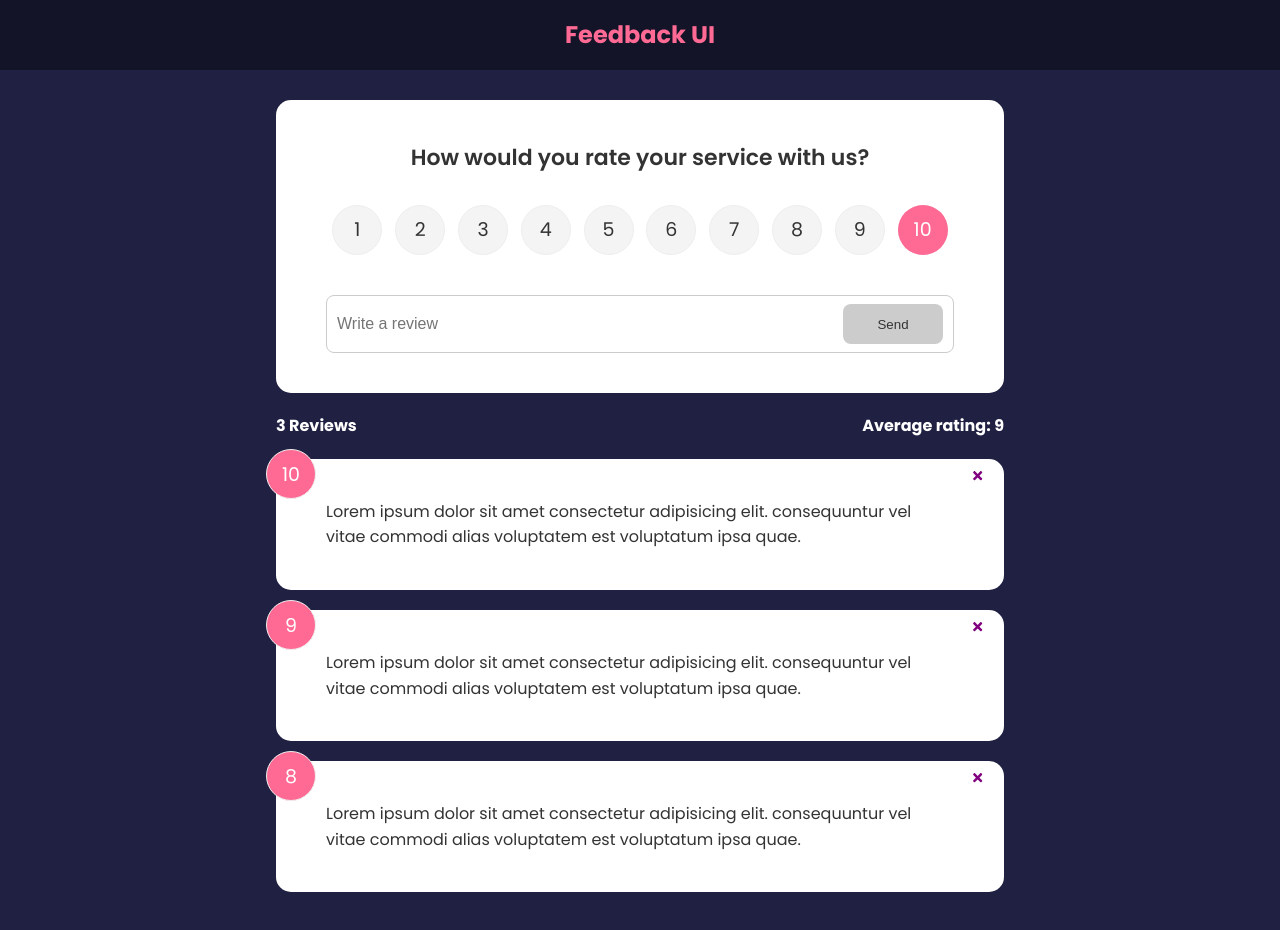
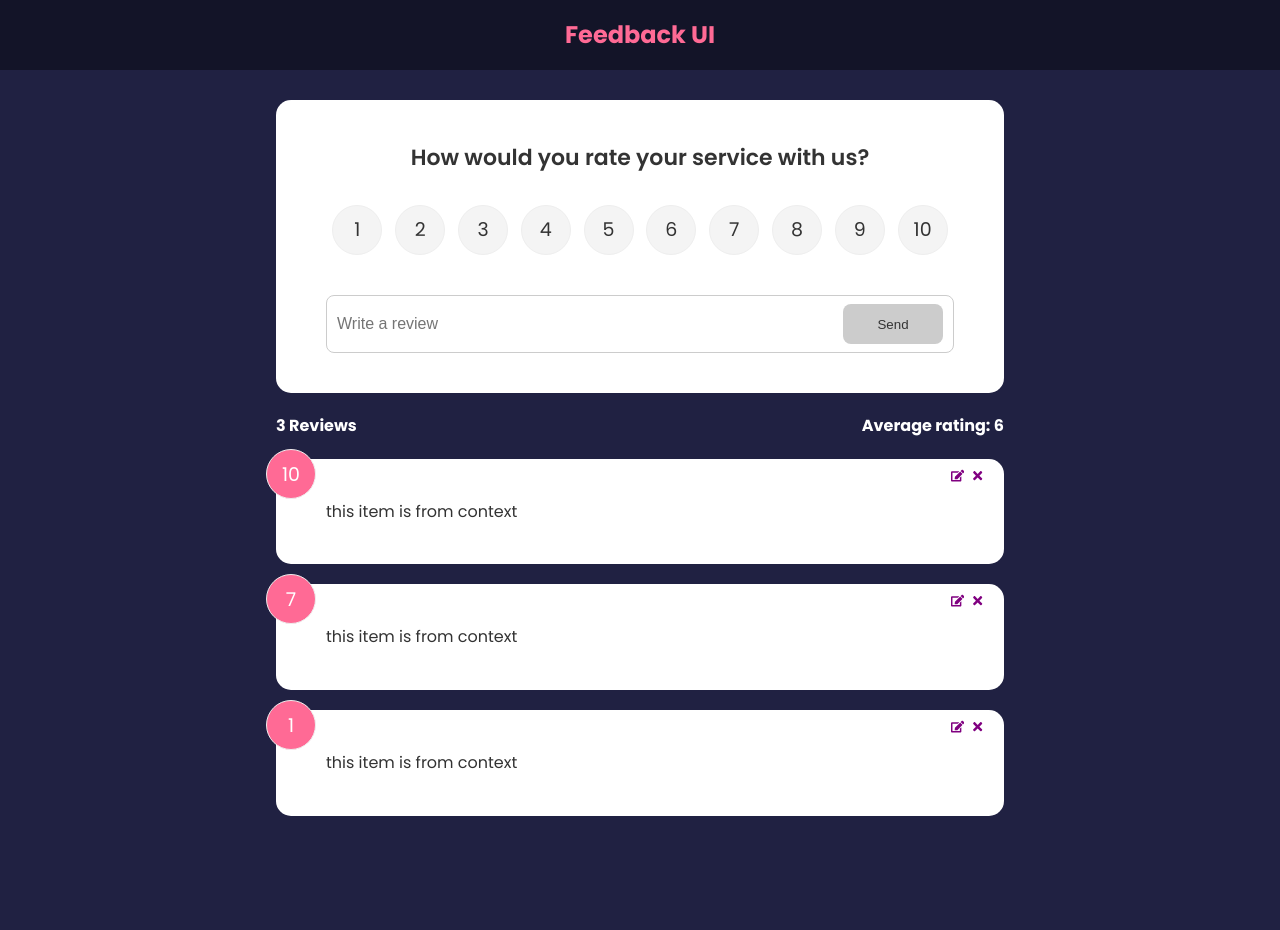
Before and after one commit to iandrei250/reactfeedback, a React (Create React App) app in the folder feedback-app/: page / in a window 1280 px wide. Shown: the top 930 px of the page. After the commit the page ends 861 px from the top, so only its background shows below. Built offline with nearby package versions, Linux system fonts and the light colour scheme; some icons are missing.

Commit message:
context and edit item

```diff
--- a/feedback-app/src/App.js
+++ b/feedback-app/src/App.js
@@ -1,27 +1,16 @@
-import { useState } from "react";
 import Header from "./components/Header";
 import FeedbackList from "./components/FeedbackList";
-import FeedbackData from "./data/FeedbackData";
+
 import FeedbackStats from "./components/FeedbackStats";
 import FeedbackForm from "./components/FeedbackForm";
-import { v4 as uuidv4 } from "uuid";
 import AboutPage from "./pages/AboutPage";
 import { BrowserRouter as Router, Route, Routes } from "react-router-dom";
 import AboutIconLink from "./components/AboutIconLink";
+import { FeedbackProvider } from "./context/FeedbackContext";
+
 function App() {
-  const [feedback, setFeedback] = useState(FeedbackData);
-  const deleteFeedback = (id) => {
-    if (window.confirm("Are you sure you want to delete ?")) {
-      setFeedback(feedback.filter((item) => item.id !== id));
-    }
-  };
-
-  const addFeedback = (newFeedback) => {
-    newFeedback.id = uuidv4();
-    setFeedback([newFeedback, ...feedback]);
-  };
-
   return (
+    <FeedbackProvider>
       <Router>
         <Header />
         <div className="container">
@@ -31,12 +20,9 @@
               path="/"
               element={
                 <>
-                <FeedbackForm handleAdd={addFeedback} />
-                <FeedbackStats feedback={feedback} />
-                <FeedbackList
-                  feedback={feedback}
-                  handleDelete={deleteFeedback}
-                />
+                  <FeedbackForm />
+                  <FeedbackStats />
+                  <FeedbackList />
                 </>
               }
             ></Route>
@@ -46,6 +32,7 @@
           <AboutIconLink />
         </div>
       </Router>
+    </FeedbackProvider>
   );
 }
 
--- a/feedback-app/src/components/FeedbackForm.jsx
+++ b/feedback-app/src/components/FeedbackForm.jsx
@@ -1,12 +1,25 @@
 import Card from "./shared/Card";
-import { useState } from "react";
+import { useState, useContext, useEffect } from "react";
 import Button from "./shared/Button";
 import RatingSelect from "./RatingSelect";
-function FeedbackForm({ handleAdd }) {
+import FeedbackContext from "../context/FeedbackContext";
+
+function FeedbackForm() {
   const [text, setText] = useState("");
   const [rating, setRating] = useState(10);
   const [btnDisabled, setBtnDisabled] = useState(true);
   const [message, setMessage] = useState("");
+
+  const { addFeedback, feedbackEdit, updateFeedback } =
+    useContext(FeedbackContext);
+
+  useEffect(() => {
+    if (feedbackEdit.edit === true) {
+      setBtnDisabled(false);
+      setText(feedbackEdit.item.text);
+      setRating(feedbackEdit.item.rating);
+    }
+  }, [feedbackEdit]);
 
   const handleTextChange = (e) => {
     if (text === "") {
@@ -31,7 +44,12 @@
         rating,
       };
 
-      handleAdd(newFeedback);
+      if (feedbackEdit.edit === true) {
+        updateFeedback(feedbackEdit.item.id, newFeedback);
+      } else {
+        addFeedback(newFeedback);
+      }
+
       setText("");
     }
   };
--- a/feedback-app/src/components/FeedbackItem.jsx
+++ b/feedback-app/src/components/FeedbackItem.jsx
@@ -1,12 +1,18 @@
 import Card from "./shared/Card";
 import PropTypes from "prop-types";
-import { FaTimes } from "react-icons/fa";
-function FeedbackItem({ item, handleDelete }) {
+import { FaTimes, FaEdit } from "react-icons/fa";
+import { useContext } from "react";
+import FeedbackContext from "../context/FeedbackContext";
+function FeedbackItem({ item }) {
+  const { deleteFeedback, editFeedback } = useContext(FeedbackContext);
   return (
     <Card>
       <div className="num-display">{item.rating}</div>
-      <button onClick={(id) => handleDelete(item.id)} className="close">
+      <button onClick={(id) => deleteFeedback(item.id)} className="close">
         <FaTimes color="purple" />
+      </button>
+      <button className="edit" onClick={() => editFeedback(item)}>
+        <FaEdit color="purple" />
       </button>
       <div className="text-display">{item.text}</div>
     </Card>
--- a/feedback-app/src/components/FeedbackList.jsx
+++ b/feedback-app/src/components/FeedbackList.jsx
@@ -1,49 +1,21 @@
 import FeedbackItem from "./FeedbackItem";
-import PropTypes from "prop-types";
-import { motion, AnimatePresence } from "framer-motion";
-function FeedbackList({ feedback, handleDelete }) {
+import { useContext } from "react";
+import FeedbackContext from "../context/FeedbackContext";
+
+function FeedbackList() {
+  const { feedback } = useContext(FeedbackContext);
+
   if (!feedback || feedback.length === 0) {
     return <p>No feedback yet</p>;
   }
 
-  // return (
-  //   <div className="feedback-list">
-  //     <AnimatePresence>
-  //       {feedback.map((item) => (
-  //         <motion.div
-  //           key={item.id}
-  //           initial={{ opacity: 0 }}
-  //           animate={{ opacity: 1 }}
-  //           exit={{ opacity: 0 }}
-  //         >
-  //           <FeedbackItem
-  //             key={item.id}
-  //             item={item}
-  //             handleDelete={handleDelete}
-  //           />
-  //         </motion.div>
-  //       ))}
-  //     </AnimatePresence>
-  //   </div>
-  // );
-
   return (
     <div className="feedback-list">
       {feedback.map((item) => (
-        <FeedbackItem key={item.id} item={item} handleDelete={handleDelete} />
+        <FeedbackItem key={item.id} item={item} />
       ))}
     </div>
   );
 }
 
-FeedbackList.propTypes = {
-  feedback: PropTypes.arrayOf(
-    PropTypes.shape({
-      id: PropTypes.number.isRequired,
-      text: PropTypes.string.isRequired,
-      rating: PropTypes.number.isRequired,
-    })
-  ),
-};
-
 export default FeedbackList;
--- a/feedback-app/src/components/FeedbackStats.jsx
+++ b/feedback-app/src/components/FeedbackStats.jsx
@@ -1,6 +1,10 @@
 import React from "react";
 import PropTypes from "prop-types";
-function FeedbackStats({ feedback }) {
+import { useContext } from "react";
+import FeedbackContext from "../context/FeedbackContext";
+function FeedbackStats() {
+  const { feedback } = useContext(FeedbackContext);
+
   let average =
     feedback.reduce((acc, current) => {
       return acc + current.rating;
@@ -16,8 +20,4 @@
   );
 }
 
-FeedbackStats.propTypes = {
-  feedback: PropTypes.array.isRequired,
-};
-
 export default FeedbackStats;
--- a/feedback-app/src/components/RatingSelect.jsx
+++ b/feedback-app/src/components/RatingSelect.jsx
@@ -1,11 +1,18 @@
-import { useState } from "react";
+import { useState, useContext, useEffect } from "react";
+import FeedbackContext from "../context/FeedbackContext";
 function RatingSelect({ select }) {
   const [selected, setSelected] = useState(10);
+
+  const { feedbackEdit } = useContext(FeedbackContext);
 
   const handleChange = (e) => {
     setSelected(+e.currentTarget.value);
     select(+e.currentTarget.value);
   };
+
+  useEffect(() => {
+    setSelected(feedbackEdit.item.rating);
+  }, [feedbackEdit]);
 
   return (
     <ul className="rating">
--- /dev/null
+++ b/feedback-app/src/context/FeedbackContext.js
@@ -0,0 +1,75 @@
+import { createContext, useState } from "react";
+import { v4 as uuidv4 } from "uuid";
+
+const FeedbackContext = createContext();
+
+export const FeedbackProvider = ({ children }) => {
+  const [feedback, setFeedback] = useState([
+    {
+      id: 1,
+      text: "this item is from context",
+      rating: 10,
+    },
+    {
+      id: 2,
+      text: "this item is from context",
+      rating: 7,
+    },
+    {
+      id: 3,
+      text: "this item is from context",
+      rating: 1,
+    },
+  ]);
+
+  const [feedbackEdit, setFeedbackEdit] = useState({
+    item: {},
+    edit: false,
+  });
+
+  // Update feedback item
+
+  const updateFeedback = (id, updItem) => {
+    setFeedback(
+      feedback.map((item) => (item.id === id ? { ...item, ...updItem } : item))
+    );
+  };
+
+  // Set item for edit feedback
+  const editFeedback = (item) => {
+    setFeedbackEdit({
+      item,
+      edit: true,
+    });
+  };
+
+  // Delete feedback
+  const deleteFeedback = (id) => {
+    if (window.confirm("Are you sure you want to delete ?")) {
+      setFeedback(feedback.filter((item) => item.id !== id));
+    }
+  };
+
+  // Add Feedback
+  const addFeedback = (newFeedback) => {
+    newFeedback.id = uuidv4();
+    setFeedback([newFeedback, ...feedback]);
+  };
+
+  return (
+    <FeedbackContext.Provider
+      value={{
+        feedback,
+        feedbackEdit,
+        deleteFeedback,
+        addFeedback,
+        editFeedback,
+        updateFeedback,
+      }}
+    >
+      {children}
+    </FeedbackContext.Provider>
+  );
+};
+
+export default FeedbackContext;
```
Lines whose indentation alone changed are shown as unchanged.
